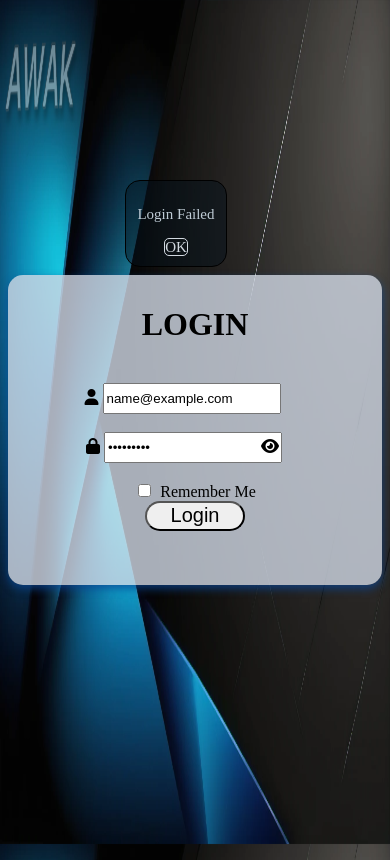
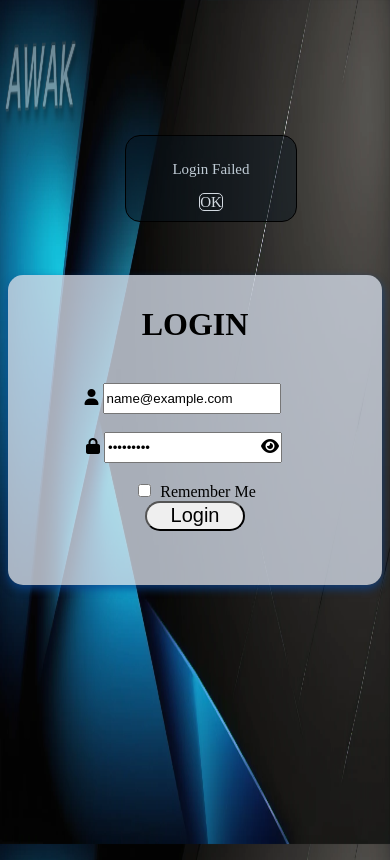
Before and after one commit to Bairumalla-Jayanth/Login-Form, a plain HTML site: page index.html in a window 390 px wide. Both pictures are taken after typing "name@example.com", "Sample123" into the empty fields and a click on the button "Login". Drawn offline with Linux system fonts and the light colour scheme; no server answers.

Commit message:
fourth commit

```diff
--- a/index.css
+++ b/index.css
@@ -252,14 +252,14 @@ i {
         display: none;
         position: fixed;
         width: 200px;
-        height: 560px;
+        height: 650px;
     }
 
     .Popup-content{
         text-align: center;
         margin: 15%;
         padding: 10px;
-        width: 80px;
+        width: 150px;
         background-color: rgba(6, 19, 29, 0.463);
     }
     .Ok-btn{
```
